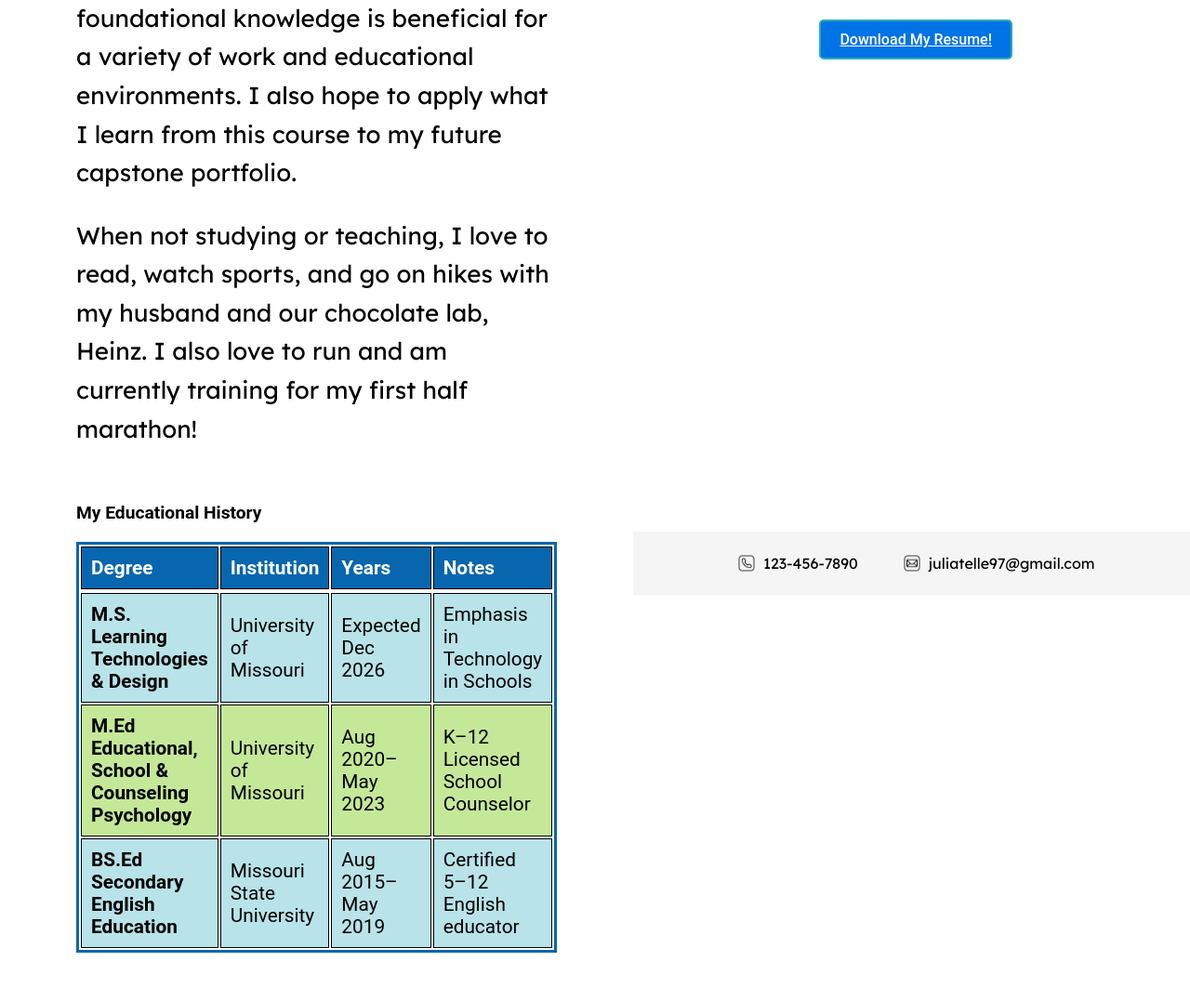
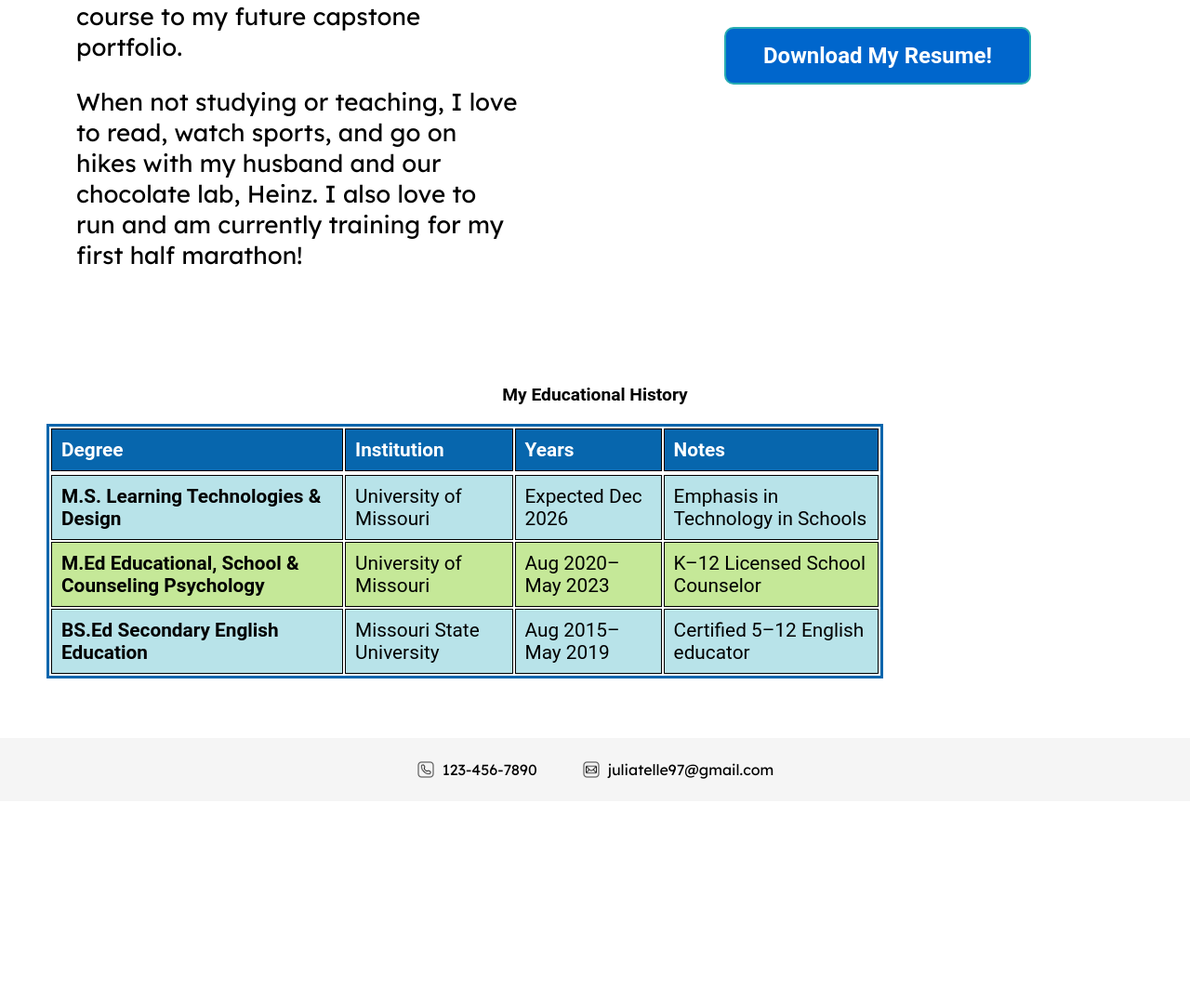
Before and after one commit to juliatelle/juliatelle.github.io, a PHP site: page /about.html in a window 1280 px wide. Shown: the part 1591-2668 px from the top of the page at 93% size. After the commit the page ends 2429 px from the top, so only its background shows below. Run offline with PHP 8.4, Linux system fonts and the light colour scheme.

Commit message:
Add files via upload

```diff
--- a/webdevelopment/about.html
+++ b/webdevelopment/about.html
@@ -56,8 +56,8 @@
   <h2>Middle & High School Educator</h2>
 </section>
 
-  <!--Bio-->
-  <main class="about">
+<main class="about-container">
+  <div class="about-grid">
     <section class="bio">
       <h1>About Me</h1>
       <p>Hello! My name is Julia Telle. I am a Learning Technologies and Design graduate student with an emphasis in Technology in Schools. I previously attended
@@ -80,40 +80,37 @@
   <!--Resume-->
       <a href="resume.pdf" class="resume-link" target="_blank">Download My Resume!</a>
     </section>
+  </div>
+
 <!-- Education Section (Reformatted into table)--->
   <section class="education">
     <figure>
       <figcaption>My Educational History</figcaption>
-
       <table class="edu-table">
         <caption>A summary of my educational background including degrees, institutions, and notes.</caption>
-
         <thead>
           <tr>
-          <th scope="col">Degree</th>
-          <th scope="col">Institution</th>
-          <th scope="col">Years</th>
-          <th scope="col">Notes</th>
+            <th>Degree</th>
+            <th>Institution</th>
+            <th>Years</th>
+            <th>Notes</th>
           </tr>
         </thead>
-
         <tbody>
           <tr>
-          <th scope="row">M.S. Learning Technologies & Design</th>
+            <th>M.S. Learning Technologies & Design</th>
             <td>University of Missouri</td>
             <td>Expected Dec 2026</td>
             <td>Emphasis in Technology in Schools</td>
           </tr>
-
           <tr>
-          <th scope="row">M.Ed Educational, School & Counseling Psychology</th>
+            <th>M.Ed Educational, School & Counseling Psychology</th>
             <td>University of Missouri</td>
             <td>Aug 2020–May 2023</td>
             <td>K–12 Licensed School Counselor</td>
           </tr>
-
           <tr>
-          <th scope="row">BS.Ed Secondary English Education</th>
+            <th>BS.Ed Secondary English Education</th>
             <td>Missouri State University</td>
             <td>Aug 2015–May 2019</td>
             <td>Certified 5–12 English educator</td>
@@ -122,6 +119,7 @@
       </table>
     </figure>
   </section>
+</main>
 
 <footer>
   <div class="contact-item">
--- a/webdevelopment/style.css
+++ b/webdevelopment/style.css
@@ -365,7 +365,7 @@ input[type="submit"]:hover {
 }
 
 /*ABOUT PAGE*/
-.about {
+.about-grid {
   display: grid;
   grid-template-columns: 2fr 1fr;
   gap: 2rem;
@@ -406,15 +406,19 @@ input[type="submit"]:hover {
 
 .resume-link {
   display: inline-block;
-  margin-top: 1rem;
-  background-color: #0073e6;
+  margin-top: 1.5rem;
+  padding: 15px 40px;
+  font-size: 1.5rem;
+  font-weight: 600;
+  background-color: #0066cc;
   color: white;
-  border-radius: 5px;
-  font-weight: 500;
+  border-radius: 10px;
+  text-align: center;
+  text-decoration: none;
 }
 
 .resume-link:hover {
-  background-color: #005bb5;
+  background-color: #C5E898;
 }
 
 .about p {
@@ -422,11 +426,68 @@ input[type="submit"]:hover {
   line-height: 1.6;
 }
 
+.education {
+  text-align: center;
+  margin: 4rem 0;
+}
+
 .edu-table {
   width: 90%;
   max-width: 900px;
   margin: 0 auto;
   border: 3px solid #0766AD;
+}
+
+/* Table Styling*/
+.edu-table {
+  display: table;
+  width: 100%;
+  margin: 20px 0;
+  border: 3px solid #0766AD;
+  font-size: 1.3rem;
+  font-family: Roboto, sans-serif;
+}
+
+/* Table Header Section */
+.edu-table thead {
+  background-color: #0766AD;
+  color: white;
+}
+
+.edu-table th,
+.edu-table td {
+  padding: 10px;
+  border: 1px solid black;
+  text-align: left;
+}
+
+/*Table 1st & 3rd rows  */
+.edu-table tbody tr:nth-child(1),
+.edu-table tbody tr:nth-child(3) {
+  background-color: #B8E3E9;
+}
+
+/*Table Alternating Row Colors */
+.edu-table tbody tr:nth-child(even) {
+  background-color: #C5E898;
+}
+
+/*Table Figure caption styling */
+figure {
+  margin: 0 0 20px 0;
+}
+
+figcaption {
+  font-size: 1.2rem;
+  font-weight: 600;
+  font-family: Roboto, sans-serif;
+  margin-bottom: 8px;
+}
+
+/* Hide table caption*/
+caption {
+  position: absolute;
+  left: -9999px;
 }
 
 /*About Page Mobile*/
@@ -672,70 +757,6 @@ input[type="submit"]:hover {
   }
 }
 
-/* TABLE STYLING*/
-.edu-table {
-  display: table;
-  width: 100%;
-  margin: 20px 0;
-  border: 3px solid #0766AD;
-  font-size: 1.3rem;
-  font-family: Roboto, sans-serif;
-}
-
-/* Table Header Section */
-.edu-table thead {
-  background-color: #0766AD;
-  color: white;
-}
-
-.edu-table th,
-.edu-table td {
-  padding: 10px;
-  border: 1px solid black;
-  text-align: left;
-}
-
-/*Table 1st & 3rd rows  */
-.edu-table tbody tr:nth-child(1),
-.edu-table tbody tr:nth-child(3) {
-  background-color: #B8E3E9;
-}
-
-/*Table Alternating Row Colors */
-.edu-table tbody tr:nth-child(even) {
-  background-color: #C5E898;
-}
-
-/*Table Figure caption styling */
-figure {
-  margin: 0 0 20px 0;
-}
-
-figcaption {
-  font-size: 1.2rem;
-  font-weight: 600;
-  font-family: Roboto, sans-serif;
-  margin-bottom: 8px;
-}
-
-/* Hide table caption*/
-caption {
-  position: absolute;
-  left: -9999px;
-}
-
-/* RESPONSIVE TABLE*/
-@media (max-width: 600px) {
-  .edu-table {
-    display: block;
-    overflow-x: auto;
-    font-size: 0.9rem;
-  }
-
-  figcaption {
-    font-size: 1rem;
-  }
-}
 
 /*Resources Mobile*/
 @media (max-width: 768px) {
```
Also changed, not shown: other parts of webdevelopment/style.css (+32 -8 lines). Lines whose indentation alone changed are shown as unchanged.
